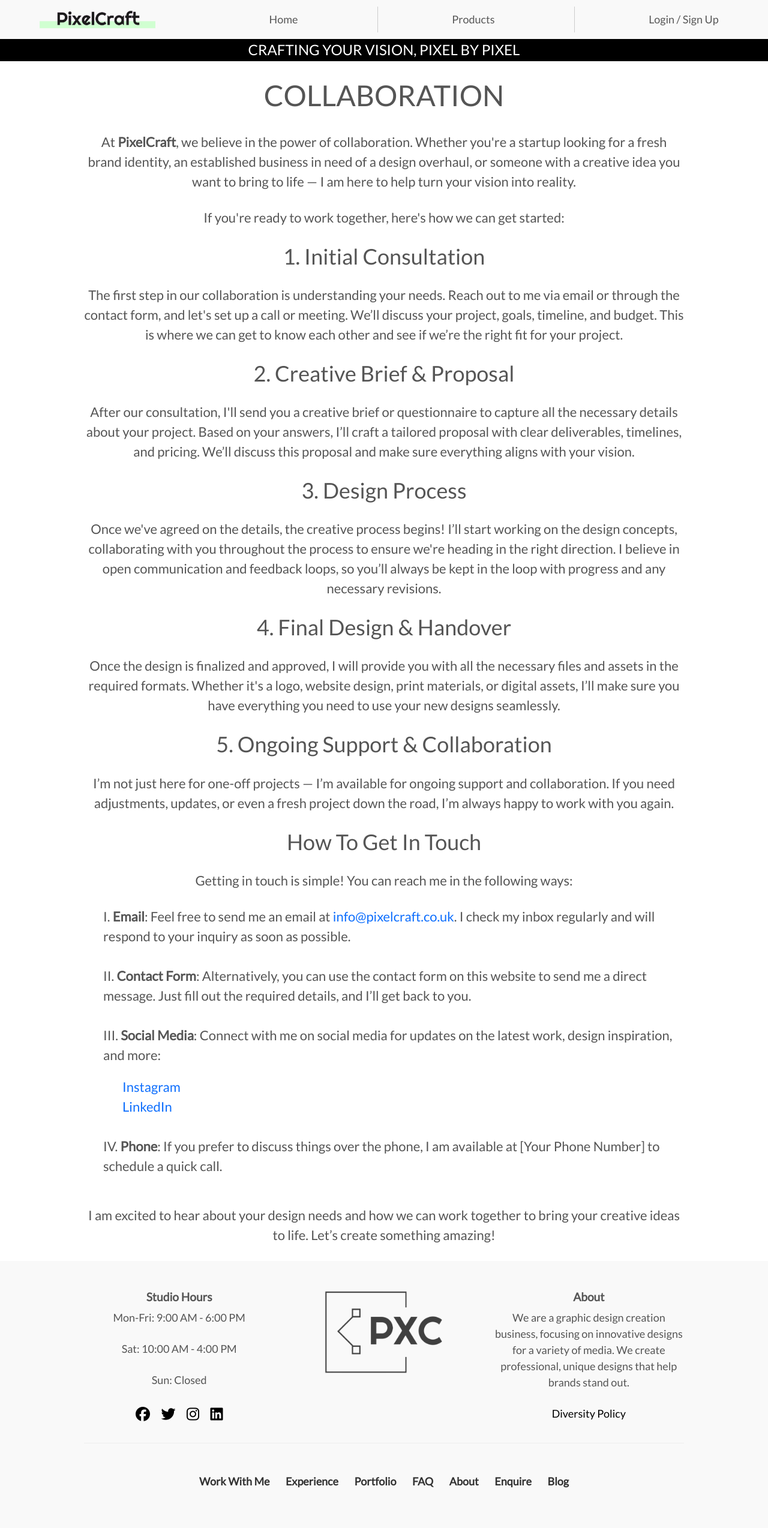
After one commit to HCaldwell95/pixel-craft, a Django app: page /work-with-me/ in a window 1280 px wide. The commit adds this page. Shown: the whole page at 60% size. Run offline with Django 5.2, Linux system fonts and the light colour scheme; some libraries are stand-ins or nearby versions.

Commit message:
Added work-with-me page and content

```diff
--- a/home/templates/home/diversity.html
+++ b/home/templates/home/diversity.html
@@ -24,7 +24,7 @@
 
     <section class="container">
         <h2>Our Commitment</h2>
-        <ul class="core-pages-ul">
+        <ul class="core-page-ul">
             <li><strong>Equal Opportunity:</strong> We are an equal opportunity employer and do not tolerate discrimination based
                 on race, ethnicity, gender, age, disability, sexual orientation, religion, or any other characteristic protected
                 by law.</li><br>
@@ -40,7 +40,7 @@
 
     <section class="container">
         <h2>In Practice</h2>
-        <ul class="core-pages-ul">
+        <ul class="core-page-ul">
             <li><strong>Hiring and Recruitment:</strong> We strive to create unbiased recruitment processes that ensure diverse
                 representation at all levels.</li><br>
             <li><strong>Collaboration:</strong> We value diverse perspectives and encourage open dialogue, creativity, and
--- /dev/null
+++ b/home/templates/home/work-with-me.html
@@ -0,0 +1,53 @@
+{% extends "base.html" %}
+{% load static %}
+
+{% block extra_css %}
+    <link rel="stylesheet" href="{% static 'css/core_pages.css' %}">
+{% endblock %}
+
+{% block extra_title %}
+     | Work With Me
+{% endblock %}
+
+{% block page_header %}
+{% endblock %}
+
+{% block content %}
+    <section class="core-page-section container">
+        <h1>Collaboration</h1>
+        <p>At <strong>PixelCraft</strong>, we believe in the power of collaboration. Whether you're a startup looking for a fresh brand identity, an established business in need of a design overhaul, or someone with a creative idea you want to bring to life — I am here to help turn your vision into reality.</p>
+        <p>If you're ready to work together, here's how we can get started:</p>
+
+        <h2>1. Initial Consultation</h2>
+        <p>The first step in our collaboration is understanding your needs. Reach out to me via email or through the contact form, and let's set up a call or meeting. We’ll discuss your project, goals, timeline, and budget. This is where we can get to know each other and see if we’re the right fit for your project.</p>
+
+        <h2>2. Creative Brief & Proposal</h2>
+        <p>After our consultation, I'll send you a creative brief or questionnaire to capture all the necessary details about your project. Based on your answers, I’ll craft a tailored proposal with clear deliverables, timelines, and pricing. We’ll discuss this proposal and make sure everything aligns with your vision.</p>
+
+        <h2>3. Design Process</h2>
+        <p>Once we've agreed on the details, the creative process begins! I’ll start working on the design concepts, collaborating with you throughout the process to ensure we're heading in the right direction. I believe in open communication and feedback loops, so you’ll always be kept in the loop with progress and any necessary revisions.</p>
+
+        <h2>4. Final Design & Handover</h2>
+        <p>Once the design is finalized and approved, I will provide you with all the necessary files and assets in the required formats. Whether it's a logo, website design, print materials, or digital assets, I’ll make sure you have everything you need to use your new designs seamlessly.</p>
+
+        <h2>5. Ongoing Support & Collaboration</h2>
+        <p>I’m not just here for one-off projects — I’m available for ongoing support and collaboration. If you need adjustments, updates, or even a fresh project down the road, I’m always happy to work with you again.</p>
+
+        <h2>How To Get In Touch</h2>
+        <p>Getting in touch is simple! You can reach me in the following ways:</p>
+
+        <ul class="core-page-ul">
+            <li><strong>Email</strong>: Feel free to send me an email at <a href="mailto:info@pixelcraft.co.uk">info@pixelcraft.co.uk</a>. I check my inbox regularly and will respond to your inquiry as soon as possible.</li><br>
+            <li><strong>Contact Form</strong>: Alternatively, you can use the contact form on this website to send me a direct message. Just fill out the required details, and I’ll get back to you.</li><br>
+            <li><strong>Social Media</strong>: Connect with me on social media for updates on the latest work, design inspiration, and more:
+                <ul class="core-page-sub-ul">
+                    <li><a href="https://www.instagram.com/pixelcraftdesigns">Instagram</a></li>
+                    <li><a href="https://www.linkedin.com/company/pixelcraft-designs">LinkedIn</a></li>
+                </ul>
+            </li><br>
+            <li><strong>Phone</strong>: If you prefer to discuss things over the phone, I am available at [Your Phone Number] to schedule a quick call.</li><br>
+        </ul>
+
+        <p>I am excited to hear about your design needs and how we can work together to bring your creative ideas to life. Let’s create something amazing!</p>
+    </section>
+{% endblock %}
--- a/home/urls.py
+++ b/home/urls.py
@@ -4,5 +4,5 @@ from . import views
 urlpatterns = [
     path('', views.index, name='home'),
     path('diversity/', views.diversity_policy, name='diversity_policy'),
-
+    path('work-with-me/', views.work_with_me, name='work_with_me'),
 ]
--- a/home/views.py
+++ b/home/views.py
@@ -105,3 +105,6 @@ def index(request):
 
 def diversity_policy(request):
     return render(request, 'home/diversity.html')
+
+def work_with_me(request):
+    return render(request, 'home/work-with-me.html')
--- a/static/css/core_pages.css
+++ b/static/css/core_pages.css
@@ -6,8 +6,12 @@ body {
     font-size: 18px;
 }
 
+#delivery-banner {
+    margin-top: 0.4em;
+}
+
 .core-page-section {
-    padding-top: 140px;
+    padding-top: 130px;
     font-size: 22px;
 }
 
@@ -31,8 +35,13 @@ h1, h2, p {
     padding-bottom: 0.5em;
 }
 
-.core-pages-ul {
+.core-page-ul {
     list-style-position: inside; /* Keeps list markers aligned with text */
     list-style-type:upper-roman;
     text-align: left;
 }
+
+.core-page-sub-ul {
+    list-style-type: none;
+    padding-top: 20px;
+}
--- a/templates/base.html
+++ b/templates/base.html
@@ -129,7 +129,7 @@
         <div class="row text-center">
             <div class="col-12">
                 <ul class="footer-links list-inline">
-                    <li class="list-inline-item"><a href="#">Work With Me</a></li>
+                    <li class="list-inline-item"><a href="{% url 'work_with_me' %}">Work With Me</a></li>
                     <li class="list-inline-item"><a href="#">Experience</a></li>
                     <li class="list-inline-item"><a href="#">Portfolio</a></li>
                     <li class="list-inline-item"><a href="#">FAQ</a></li>
```
